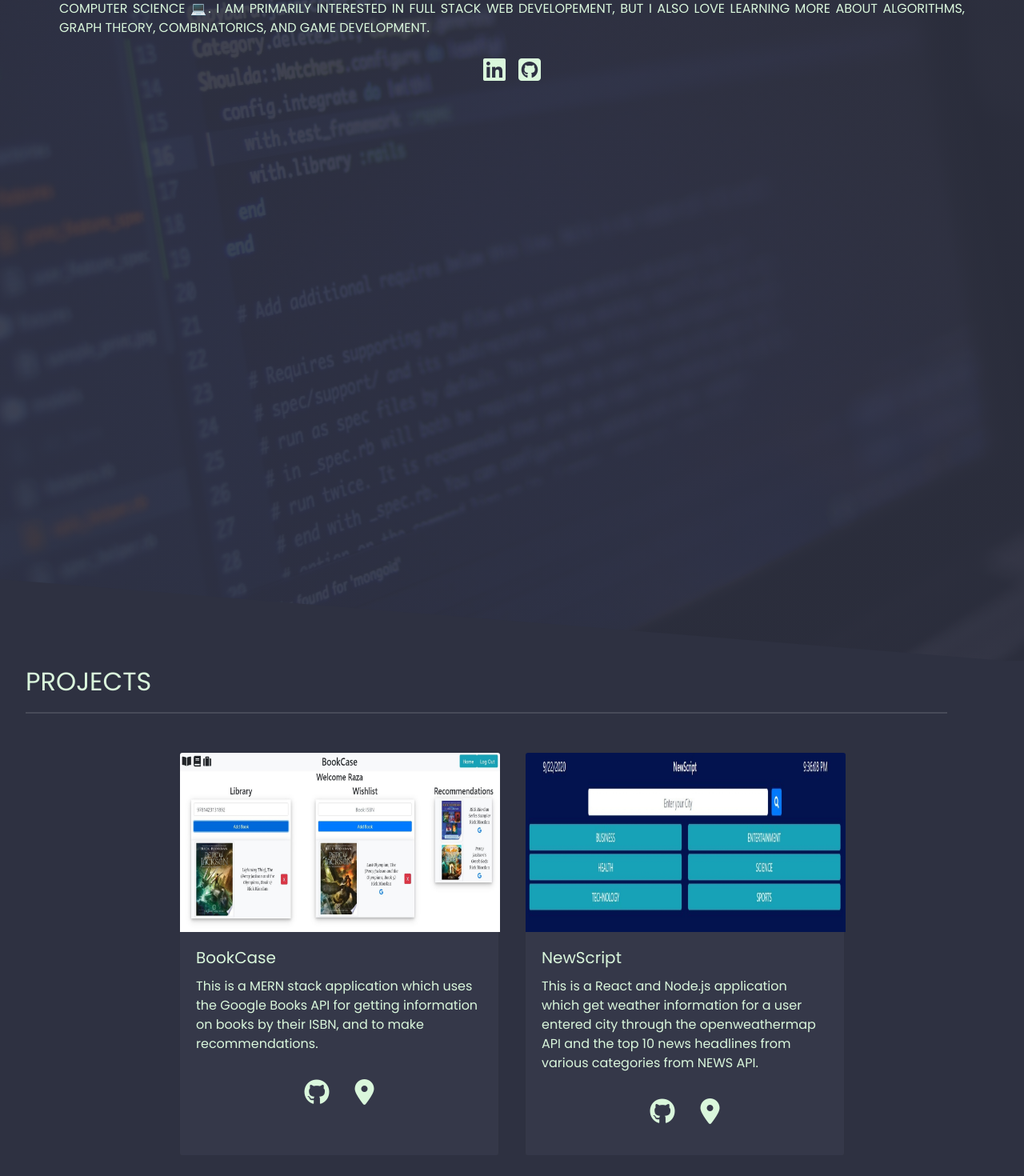
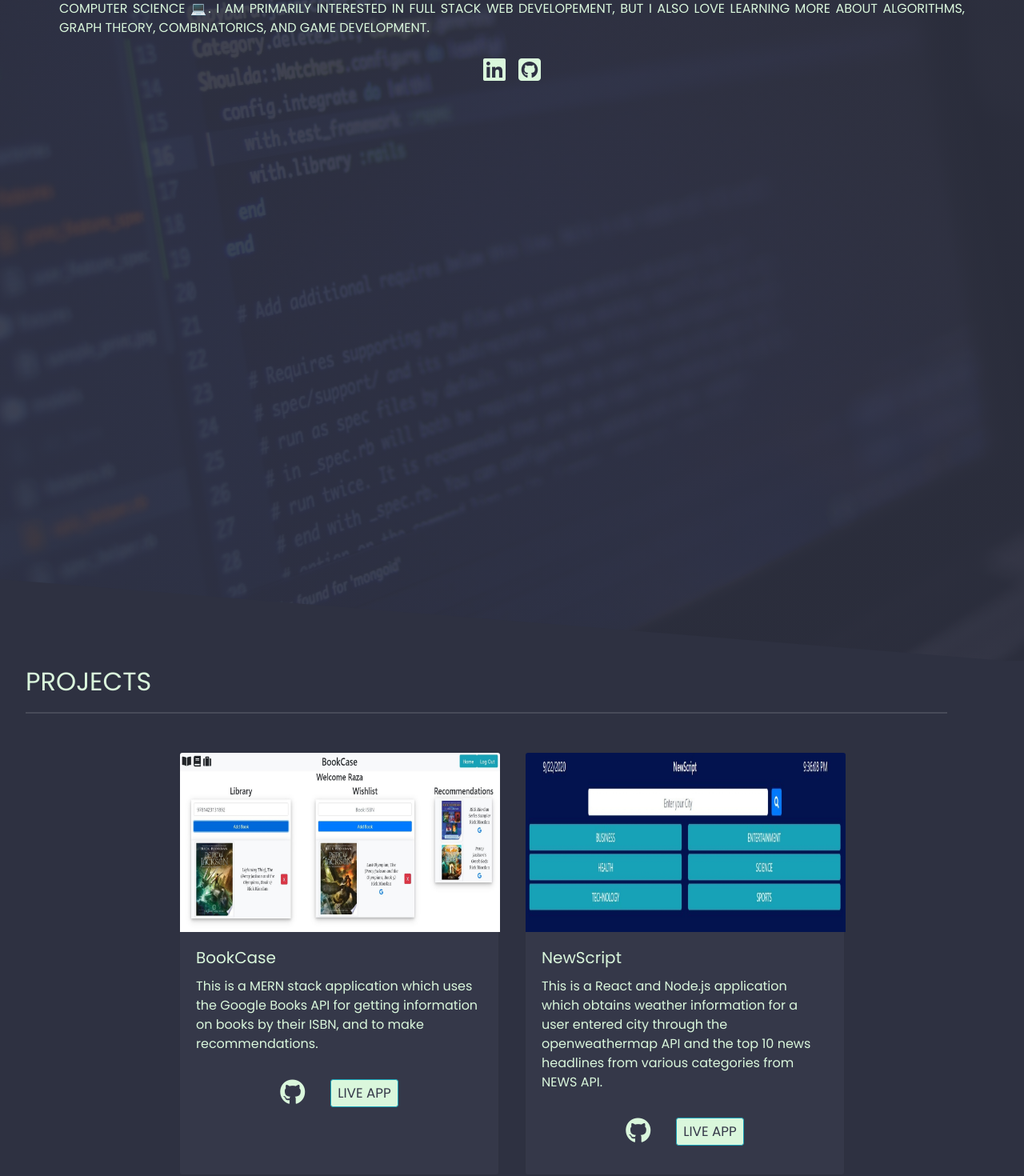
Before and after one commit to SAbbas2018/portfolio, a React (Create React App) app: page / in a window 1280 px wide. Shown: the part 374-1844 px from the top of the page at 80% size. Built offline with nearby package versions, Linux system fonts and the light colour scheme.

Commit message:
fixed errors and security risks

```diff
--- a/package.json
+++ b/package.json
@@ -11,7 +11,7 @@
     "react-scripts": "3.4.3",
     "react-scroll": "^1.8.1"
   },
-  "homepage": "http://SAbbas2018.github.io/portfolio",
+  "homepage": "http://SAbbas2018.github.io/",
   "scripts": {
     "start": "react-scripts start",
     "build": "react-scripts build",
--- a/src/assets/projectData.js
+++ b/src/assets/projectData.js
@@ -22,7 +22,7 @@ const projectData = [
     image: "/assets/newscript.JPG",
     repo: "https://github.com/SAbbas2018/newscript-react",
     desc:
-      "This is a React and Node.js application which get weather information for a user entered city through the openweathermap API and the top 10 news headlines from various categories from NEWS API.",
+      "This is a React and Node.js application which obtains weather information for a user entered city through the openweathermap API and the top 10 news headlines from various categories from NEWS API.",
     tech: [
       <i className="devicon-express-original-wordmark tech-icon"></i>,
       <i className="devicon-react-original-wordmark tech-icon"></i>,
--- a/src/components/AboutMe.js
+++ b/src/components/AboutMe.js
@@ -11,8 +11,9 @@ export default function AboutMe() {
       </h3>
       <hr></hr>
       <p className="about-me-text">
-        I currently a fourth year student at the University of Toronto pursing a
-        Honours Bachelor's of Science in Mathematics and Computer Science{" "}
+        I am currently a fourth year student at the University of Toronto
+        pursing a Honours Bachelor's of Science in Mathematics and Computer
+        Science{" "}
         <span role="img" aria-label="laptop">
           &#128187;
         </span>
--- a/src/components/Header.js
+++ b/src/components/Header.js
@@ -1,6 +1,6 @@
 import React, { Component } from "react";
 import { Link } from "react-scroll";
-
+import resume from "../assets/Resume.pdf";
 class Header extends Component {
   render() {
     return (
@@ -27,7 +27,7 @@ class Header extends Component {
         >
           Projects
         </Link>
-        <a className="nav-item-custom" href="../assets/Resume.pdf" download>
+        <a className="nav-item-custom" href={resume} download>
           Resume
         </a>
       </div>
--- a/src/components/Project.js
+++ b/src/components/Project.js
@@ -1,22 +1,9 @@
 import React from "react";
 function Project(props) {
   const { project } = props;
-  const widthStyle = { width: 25 + "em" };
-  const backgroundStyle = {
-    backgroundImage: `url(${project.image})`,
-    backgroundSize: "cover",
-    backgroundPosition: "center",
-  };
   return (
-    <div className="card" style={widthStyle}>
-      <div
-        className="card-img-top"
-        style={{
-          ...widthStyle,
-          height: 14 + "em",
-          ...backgroundStyle,
-        }}
-      ></div>
+    <div className="card">
+      <div className={`card-img-top ${project.name}`}></div>
       <div className="card-body">
         <h5 className="card-title">{project.name}</h5>
         <p className="card-text">{project.desc}</p>
@@ -35,7 +22,9 @@ function Project(props) {
             rel="noopener noreferrer"
             className="project-link"
           >
-            <i className="fas fa-map-marker-alt fa-2x"></i>
+            <button type="button" className="btn btn-info btn-sm live-app">
+              Live App
+            </button>
           </a>
         </div>
       </div>
--- a/src/index.css
+++ b/src/index.css
@@ -9,6 +9,7 @@
   --rich-black: #070b0d;
   --projects-background: #2e3141;
   --card-background: #353849;
+  --font: "Poppins", sans-serif;
 }
 body {
   margin: 0;
@@ -16,7 +17,7 @@ body {
   box-sizing: border-box;
   overflow-x: hidden;
   color: var(--nyanza);
-  font-family: "Poppins", sans-serif;
+  font-family: var(--font);
   background-color: #2e3141;
 }
 a {
@@ -153,8 +154,23 @@ i.fab:hover {
   background-color: var(--card-background);
   color: var(--nyanza);
   margin: 1em;
+  width: 25em;
 }
 
+.card-img-top {
+  width: 25em;
+  height: 14em;
+}
+.card-img-top.BookCase {
+  background-image: url("./assets/bookcase.JPG");
+  background-position: center;
+  background-size: cover;
+}
+.card-img-top.NewScript {
+  background-image: url("./assets/newscript.JPG");
+  background-position: center;
+  background-size: cover;
+}
 .projects {
   display: flex;
   justify-content: center;
@@ -170,6 +186,17 @@ i.fab:hover {
   margin: 1em;
 }
 
+.live-app {
+  text-transform: uppercase;
+  font-family: var(--font);
+  background-color: var(--nyanza);
+  color: var(--card-background);
+  font-size: 1.05em;
+}
+.live-app:hover {
+  background-color: var(--sunglow);
+  color: var(--rich-black);
+}
 @media only screen and (max-width: 426px) {
   .projects {
     display: flex;
```
Also changed, not shown: src/assets/bookcase.JPG (renamed from public/assets/bookcase.JPG), src/assets/newscript.JPG (renamed from public/assets/newscript.JPG).
